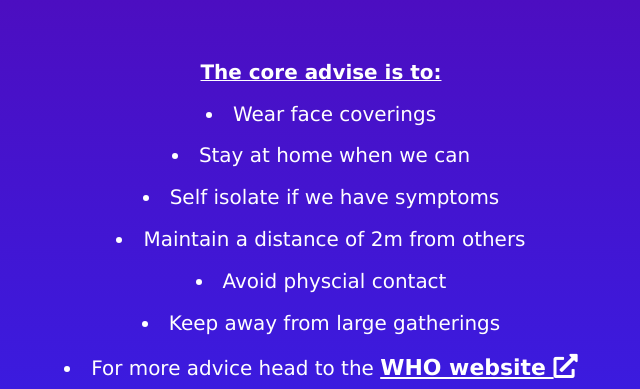
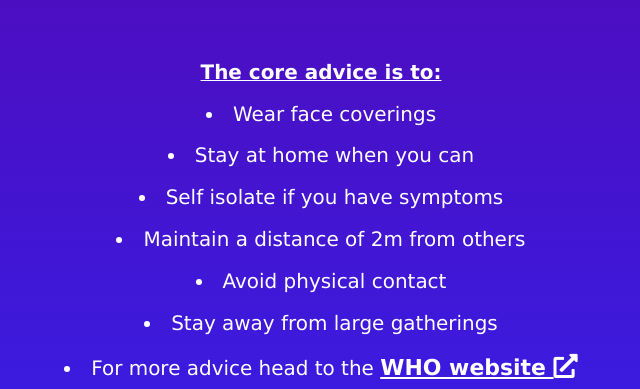
Before and after one commit to hamsame/covid-tracker, a plain HTML site: page index.html in a window 1280 px wide. Shown: the part 411-800 px from the top of the page, 319-959 px from the left. Drawn offline with nearby package versions, Linux system fonts and the light colour scheme.

Commit message:
Updated link and corrected spelling mistakes
I added target blank property and value to the the WHO link so it opens in new tab. I also corrected spelling mistakes I overlooked.

```diff
--- a/index.html
+++ b/index.html
@@ -25,15 +25,15 @@
         might end up needing ventilators while others would
         not. We have been provided with advice that can prevent us from contracting and spreading the virus.
         <ul>
-          <li>The core advise is to:</li>
+          <li>The core advice is to:</li>
           <li>Wear face coverings</li>
-          <li>Stay at home when we can</li>
-          <li>Self isolate if we have symptoms</li>
+          <li>Stay at home when you can</li>
+          <li>Self isolate if you have symptoms</li>
           <li>Maintain a distance of 2m from others</li>
-          <li>Avoid physcial contact</li>
-          <li>Keep away from large gatherings</li>
+          <li>Avoid physical contact</li>
+          <li>Stay away from large gatherings</li>
           <li>For more advice head to the
-            <a href="https://www.who.int/emergencies/diseases/novel-coronavirus-2019/advice-for-public">
+            <a href="https://www.who.int/emergencies/diseases/novel-coronavirus-2019/advice-for-public" target="_blank">
               WHO website
               <i class="fas fa-external-link-alt"></i>
             </a>
```
